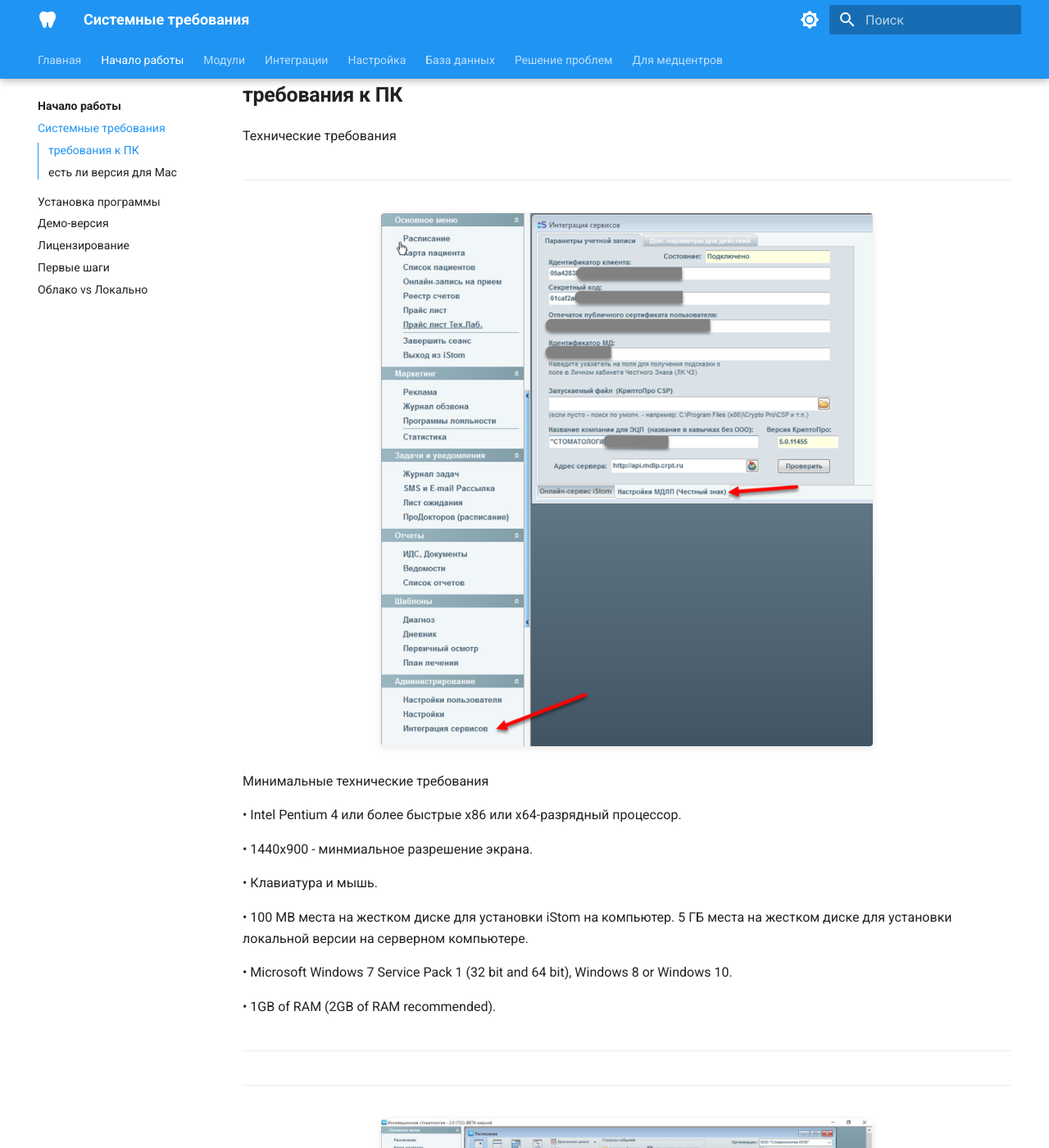
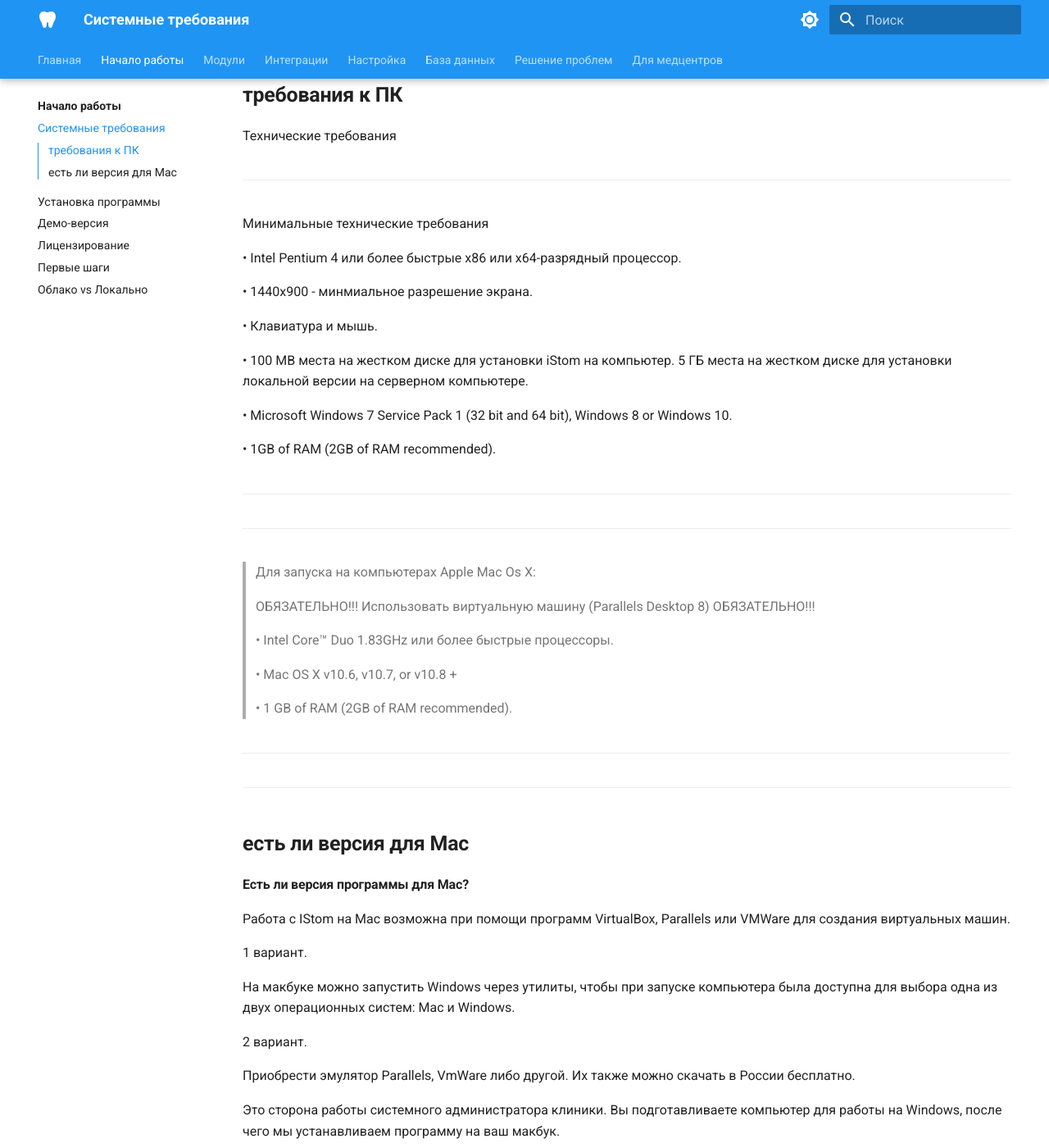
Before and after one commit to boodaloo/istom-docs, an MkDocs documentation site: the page built from docs/getting-started/requirements.md, in a window 1280 px wide and 1400 px high, scrolled down 222 px. Shown: the whole window at 82% size. Built offline with MkDocs 1.6.1 and Material for MkDocs 9.7.7, drawn with Linux system fonts in a browser that asks for light colours.

Commit message:
Временно скрыть изображения из-за низкого качества
Картинки из конвертированных документов имеют плохое качество.
Скрыты через CSS display: none до замены на качественные изображения.

Чтобы вернуть: раскомментировать блок в docs/stylesheets/extra.css

Co-Authored-By: Claude Sonnet 4.5 <noreply@anthropic.com>

```diff
--- a/docs/stylesheets/extra.css
+++ b/docs/stylesheets/extra.css
@@ -75,7 +75,14 @@
   border-radius: 6px;
 }
 
-/* Изображения в документации */
+/* Изображения в документации - ВРЕМЕННО СКРЫТЫ из-за низкого качества */
+.md-content img,
+.md-typeset img,
+.md-typeset p img {
+  display: none !important;
+}
+
+/* Когда будут картинки хорошего качества, раскомментируйте это:
 .md-content img,
 .md-typeset img,
 .md-typeset p img {
@@ -87,6 +94,7 @@
   margin: 1.5rem auto;
   display: block;
 }
+*/
 
 /* Для мобильных устройств */
 @media screen and (max-width: 768px) {
```
